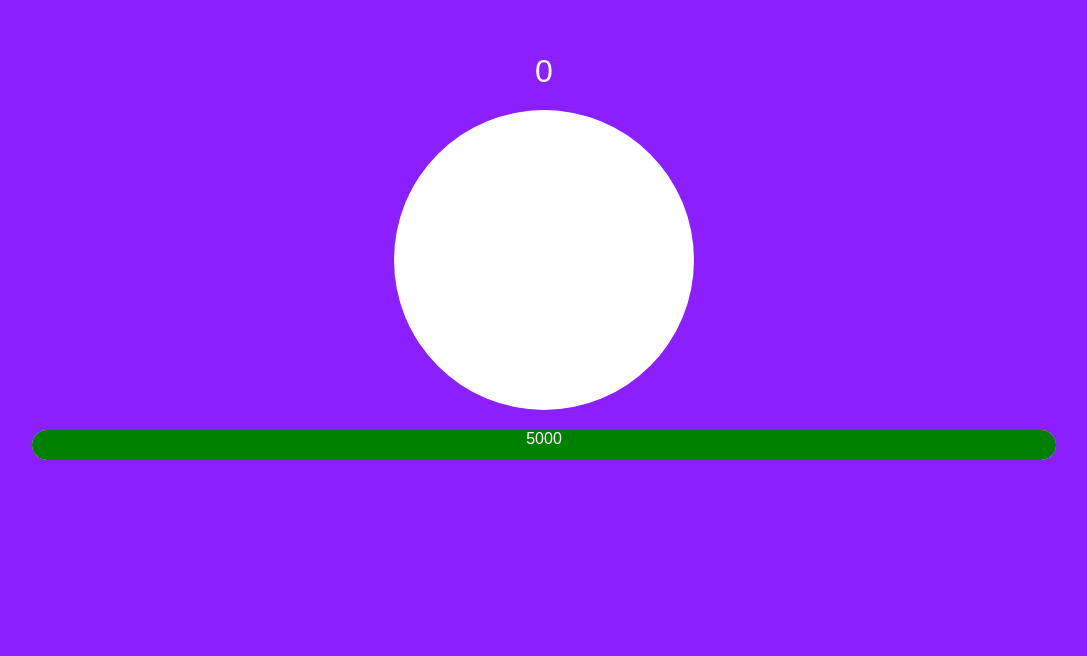
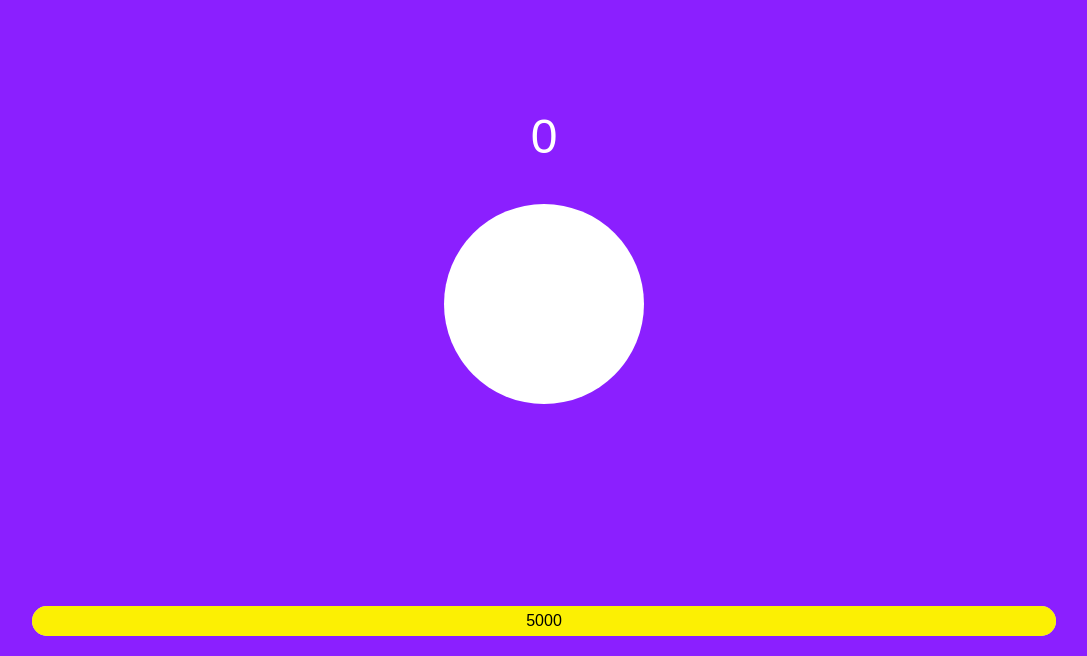
Before and after one commit to MosVic/mosviccoin, a plain HTML site: page index.html in a window 1280 px wide. Shown: the part 144-800 px from the top of the page, without its empty margins (96-1183 px from the left). Drawn offline with Linux system fonts and the light colour scheme.

Commit message:
index.html

```diff
--- a/index.html
+++ b/index.html
@@ -17,14 +17,17 @@
             font-family: Arial, sans-serif;
             color: white;
             user-select: none; /* убираем возможность выделения текста и объектов */
+            -webkit-user-select: none; /* для поддержки на мобильных устройствах */
+            -moz-user-select: none; /* для Firefox */
+            -ms-user-select: none; /* для Internet Explorer */
         }
         .score {
-            font-size: 2em;
-            margin-bottom: 20px;
+            font-size: 3em; /* увеличиваем размер текста */
+            margin-bottom: 40px; /* увеличиваем отступ */
         }
         .button {
-            width: 300px; /* увеличиваем размер кнопки в 3 раза */
-            height: 300px; /* увеличиваем размер кнопки в 3 раза */
+            width: 200px; /* уменьшаем размер кнопки */
+            height: 200px; /* уменьшаем размер кнопки */
             background-color: white;
             border: none;
             border-radius: 50%;
@@ -36,20 +39,23 @@
             background-color: #ddd;
             border-radius: 25px;
             margin-top: 20px;
+            position: absolute;
+            bottom: 20px;
         }
         .progress-bar {
             width: 100%;
             height: 30px;
-            background-color: green;
+            background-color: #fcf003; /* указанный цвет для доступных кликов */
             border-radius: 25px;
             text-align: center;
-            color: white;
+            color: black;
+            line-height: 30px; /* для центрирования текста по вертикали */
         }
     </style>
 </head>
 <body>
     <div class="score" id="score">0</div>
-    <button class="button" id="button" onclick="incrementScore()"></button>
+    <button class="button" id="button" onclick="incrementScore()" ontouchstart="multiTouchStart(event)"></button>
     <div class="progress-container">
         <div class="progress-bar" id="progress-bar">5000</div>
     </div>
@@ -96,6 +102,13 @@
             }
         }
 
+        function multiTouchStart(event) {
+            event.preventDefault();
+            if (event.touches.length <= 5) {
+                incrementScore();
+            }
+        }
+
         checkReset();
     </script>
 </body>
```
